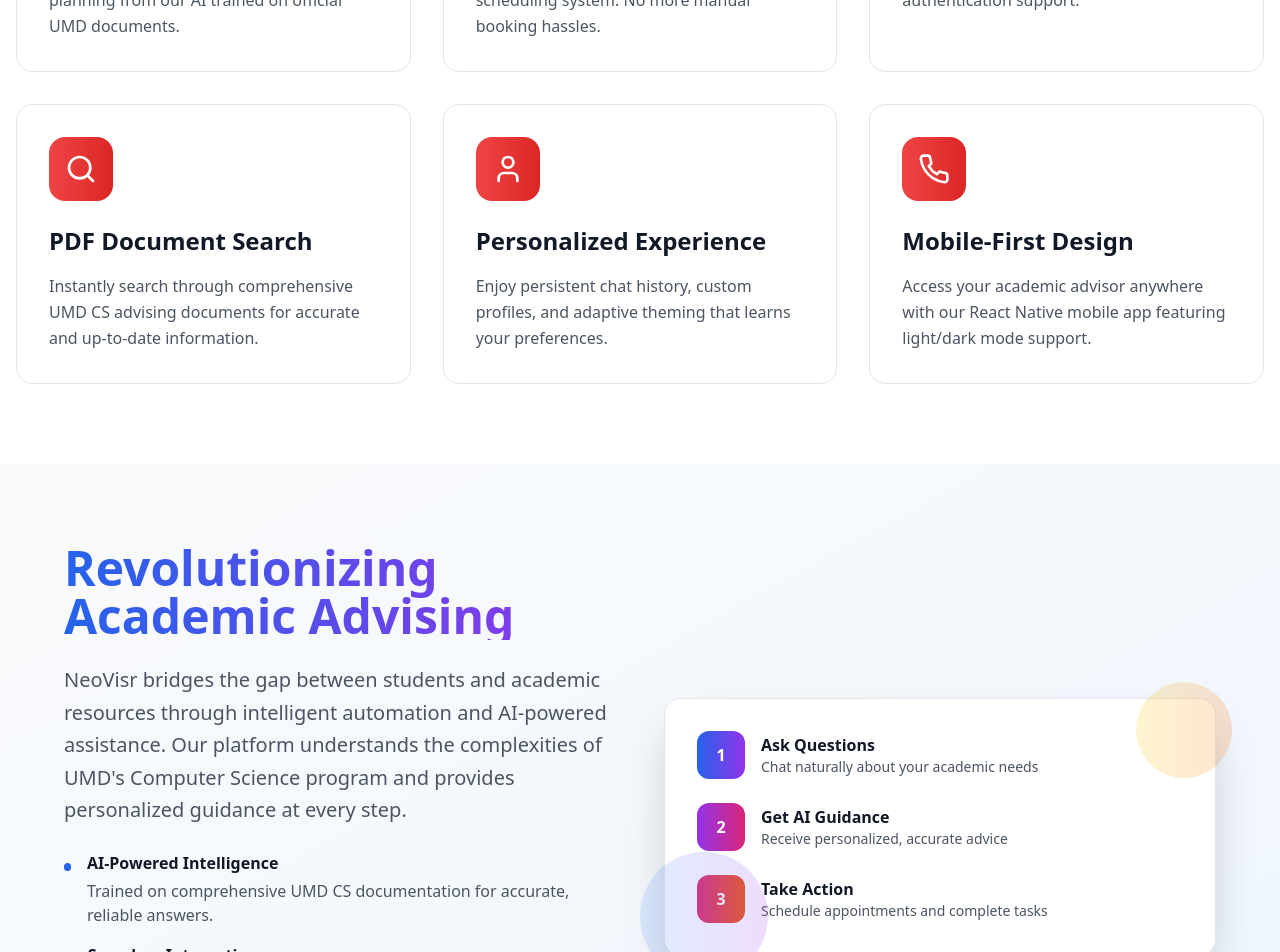
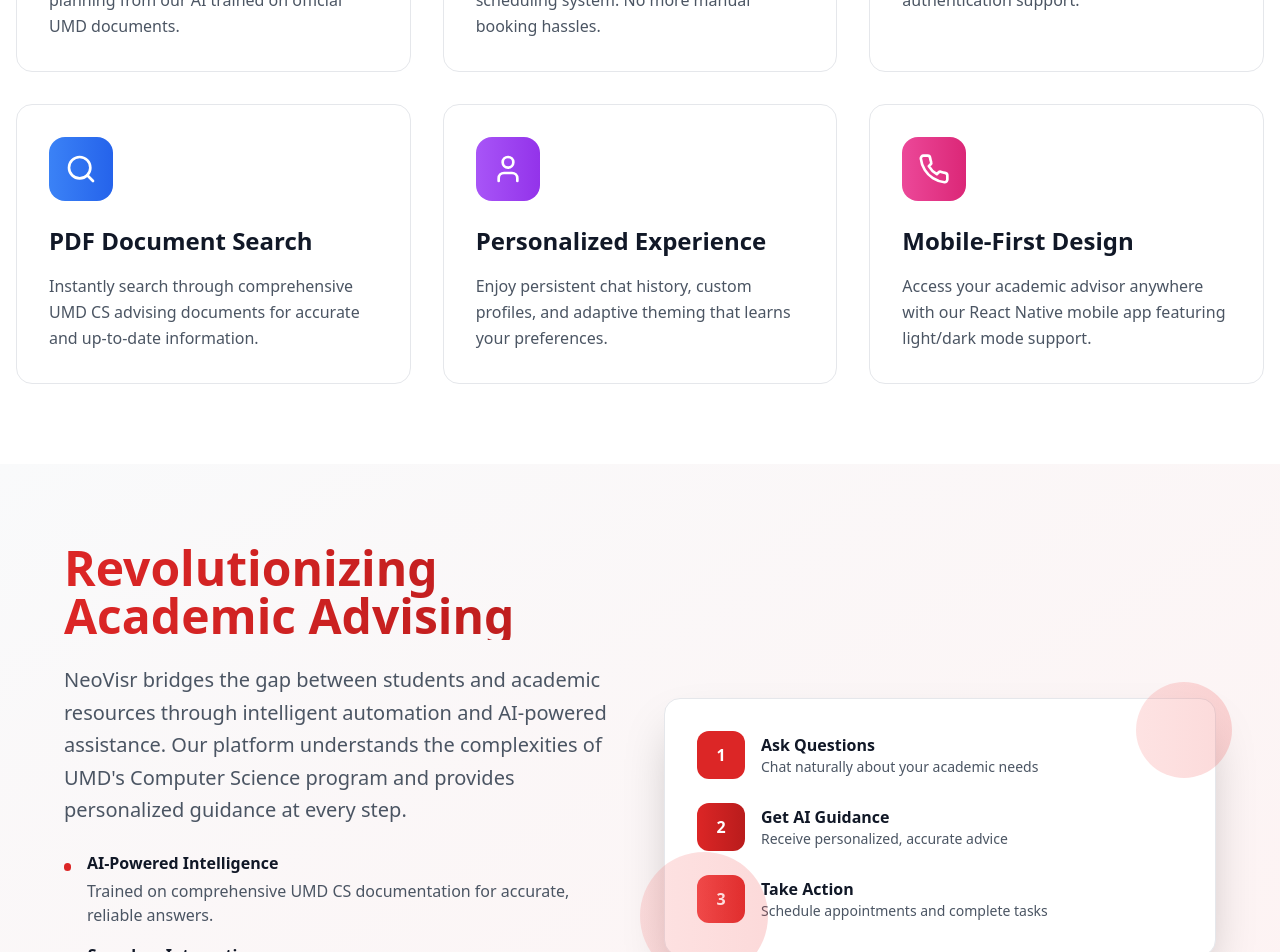
Before and after one commit to samikwangneo/neovisr-landing, a React (Vite) app: page / in a window 1280 px wide. Shown: the part 1500-2452 px from the top of the page. Built offline with nearby package versions, Linux system fonts and the light colour scheme.

Commit message:
Fix: Improve landing page color scheme
- Restore feature icon colors.
- Apply gradient to chat interface.
- Change "Revolutionizing academic advising" color.
- Vary profile logo colors.

```diff
--- a/src/components/About.tsx
+++ b/src/components/About.tsx
@@ -1,12 +1,12 @@
 
 const About = () => {
   return (
-    <section id="about" className="py-20 bg-gradient-to-br from-gray-50 to-blue-50">
+    <section id="about" className="py-20 bg-gradient-to-br from-gray-50 to-red-50">
       <div className="container mx-auto px-4">
         <div className="max-w-6xl mx-auto">
           <div className="grid lg:grid-cols-2 gap-12 items-center">
             <div>
-              <h2 className="text-4xl md:text-5xl font-bold mb-6 bg-gradient-to-r from-blue-600 to-purple-600 bg-clip-text text-transparent">
+              <h2 className="text-4xl md:text-5xl font-bold mb-6 bg-gradient-to-r from-red-600 to-red-700 bg-clip-text text-transparent">
                 Revolutionizing Academic Advising
               </h2>
               <p className="text-xl text-gray-600 mb-6 leading-relaxed">
@@ -16,21 +16,21 @@ const About = () => {
               </p>
               <div className="space-y-4">
                 <div className="flex items-start space-x-4">
-                  <div className="w-2 h-2 bg-blue-600 rounded-full mt-3"></div>
+                  <div className="w-2 h-2 bg-red-600 rounded-full mt-3"></div>
                   <div>
                     <h4 className="font-semibold text-gray-900 mb-1">AI-Powered Intelligence</h4>
                     <p className="text-gray-600">Trained on comprehensive UMD CS documentation for accurate, reliable answers.</p>
                   </div>
                 </div>
                 <div className="flex items-start space-x-4">
-                  <div className="w-2 h-2 bg-purple-600 rounded-full mt-3"></div>
+                  <div className="w-2 h-2 bg-red-600 rounded-full mt-3"></div>
                   <div>
                     <h4 className="font-semibold text-gray-900 mb-1">Seamless Integration</h4>
                     <p className="text-gray-600">Direct integration with UMD systems including uAchieve and TerpEngage.</p>
                   </div>
                 </div>
                 <div className="flex items-start space-x-4">
-                  <div className="w-2 h-2 bg-green-600 rounded-full mt-3"></div>
+                  <div className="w-2 h-2 bg-red-600 rounded-full mt-3"></div>
                   <div>
                     <h4 className="font-semibold text-gray-900 mb-1">Student-Centered Design</h4>
                     <p className="text-gray-600">Built by students, for students, understanding real academic challenges.</p>
@@ -43,7 +43,7 @@ const About = () => {
               <div className="bg-white rounded-2xl shadow-2xl p-8 border border-gray-200">
                 <div className="space-y-6">
                   <div className="flex items-center space-x-4">
-                    <div className="w-12 h-12 bg-gradient-to-r from-blue-600 to-purple-600 rounded-xl flex items-center justify-center">
+                    <div className="w-12 h-12 bg-gradient-to-r from-red-600 to-red-600 rounded-xl flex items-center justify-center">
                       <span className="text-white font-bold">1</span>
                     </div>
                     <div>
@@ -52,7 +52,7 @@ const About = () => {
                     </div>
                   </div>
                   <div className="flex items-center space-x-4">
-                    <div className="w-12 h-12 bg-gradient-to-r from-purple-600 to-pink-600 rounded-xl flex items-center justify-center">
+                    <div className="w-12 h-12 bg-gradient-to-r from-red-600 to-red-700 rounded-xl flex items-center justify-center">
                       <span className="text-white font-bold">2</span>
                     </div>
                     <div>
@@ -61,7 +61,7 @@ const About = () => {
                     </div>
                   </div>
                   <div className="flex items-center space-x-4">
-                    <div className="w-12 h-12 bg-gradient-to-r from-pink-600 to-orange-600 rounded-xl flex items-center justify-center">
+                    <div className="w-12 h-12 bg-gradient-to-r from-red-500 to-red-600 rounded-xl flex items-center justify-center">
                       <span className="text-white font-bold">3</span>
                     </div>
                     <div>
@@ -71,8 +71,8 @@ const About = () => {
                   </div>
                 </div>
               </div>
-              <div className="absolute -top-4 -right-4 w-24 h-24 bg-gradient-to-r from-yellow-400 to-orange-500 rounded-full opacity-20"></div>
-              <div className="absolute -bottom-6 -left-6 w-32 h-32 bg-gradient-to-r from-blue-400 to-purple-500 rounded-full opacity-20"></div>
+              <div className="absolute -top-4 -right-4 w-24 h-24 bg-gradient-to-r from-red-400 to-red-500 rounded-full opacity-20"></div>
+              <div className="absolute -bottom-6 -left-6 w-32 h-32 bg-gradient-to-r from-red-400 to-red-500 rounded-full opacity-20"></div>
             </div>
           </div>
         </div>
--- a/src/components/CTA.tsx
+++ b/src/components/CTA.tsx
@@ -21,9 +21,9 @@ const CTA = () => {
 
           <div className="flex justify-center mb-12">
             <a href="#" className="flex items-center gap-2 px-10 py-5 bg-black text-white rounded-xl text-lg font-bold hover:bg-gray-900 hover:shadow-2xl hover:scale-105 transition-all duration-300">
-              <svg viewBox="0 0 24 24" width="24" height="24" stroke="currentColor" strokeWidth="2" fill="none" strokeLinecap="round" strokeLinejoin="round" className="lucide lucide-apple">
-                <path d="M12 20.94c1.5 0 2.75 1.06 4 1.06 3 0 6-8 6-12.22A4.91 4.91 0 0 0 17 5c-2.22 0-4 1.44-5 2-1-.56-2.78-2-5-2a4.9 4.9 0 0 0-5 4.78C2 14 5 22 8 22c1.25 0 2.5-1.06 4-1.06Z" />
-                <path d="M10 2c1 .5 2 2 2 5" />
+              <svg xmlns="http://www.w3.org/2000/svg" width="24" height="24" viewBox="0 0 24 24" fill="none" stroke="currentColor" strokeWidth="2" strokeLinecap="round" strokeLinejoin="round">
+                <path d="M12 2C6.477 2 2 6.477 2 12s4.477 10 10 10 10-4.477 10-10S17.523 2 12 2z"/>
+                <path d="M16.5 8.5L12 13l4.5 4.5M7.5 8.5L12 13l-4.5 4.5"/>
               </svg>
               <span>Download for iOS</span>
             </a>
--- a/src/components/Features.tsx
+++ b/src/components/Features.tsx
@@ -13,31 +13,31 @@ const Features = () => {
       icon: <Calendar className="w-8 h-8" />,
       title: "Automated Scheduling",
       description: "Book advisor appointments directly through TerpEngage with our automated scheduling system. No more manual booking hassles.",
-      color: "from-red-500 to-red-600"
+      color: "from-orange-500 to-orange-600"
     },
     {
       icon: <Settings className="w-8 h-8" />,
       title: "Degree Audit Automation",
       description: "Automatically run degree audits through UMD's uAchieve system with secure 2FA authentication support.",
-      color: "from-red-500 to-red-600"
+      color: "from-green-500 to-green-600"
     },
     {
       icon: <Search className="w-8 h-8" />,
       title: "PDF Document Search",
       description: "Instantly search through comprehensive UMD CS advising documents for accurate and up-to-date information.",
-      color: "from-red-500 to-red-600"
+      color: "from-blue-500 to-blue-600"
     },
     {
       icon: <User className="w-8 h-8" />,
       title: "Personalized Experience",
       description: "Enjoy persistent chat history, custom profiles, and adaptive theming that learns your preferences.",
-      color: "from-red-500 to-red-600"
+      color: "from-purple-500 to-purple-600"
     },
     {
       icon: <Phone className="w-8 h-8" />,
       title: "Mobile-First Design",
       description: "Access your academic advisor anywhere with our React Native mobile app featuring light/dark mode support.",
-      color: "from-red-500 to-red-600"
+      color: "from-pink-500 to-pink-600"
     }
   ];
 
--- a/src/components/Hero.tsx
+++ b/src/components/Hero.tsx
@@ -38,7 +38,7 @@ const Hero = () => {
                     NeoVisr Chat Interface
                   </div>
                 </div>
-                <div className="bg-white rounded-lg p-4 space-y-4">
+                <div className="bg-gradient-to-r from-gray-50 to-white rounded-lg p-4 space-y-4">
                   <div className="flex justify-start">
                     <div className="bg-red-100 text-red-800 px-4 py-2 rounded-2xl max-w-xs">
                       Hi! I need help planning my course schedule for next semester. What CS courses should I take?
--- a/src/components/Team.tsx
+++ b/src/components/Team.tsx
@@ -11,19 +11,19 @@ const Team = () => {
       name: "Rivan Parikh",
       role: "Backend Engineer",
       description: "System architecture and automation expert",
-      gradient: "from-red-500 to-red-600"
+      gradient: "from-purple-500 to-purple-600"
     },
     {
       name: "Eswar Karavadi",
       role: "Mobile Developer",
       description: "React Native and user experience specialist",
-      gradient: "from-red-500 to-red-600"
+      gradient: "from-blue-500 to-blue-600"
     },
     {
       name: "Aymaan Hussain",
       role: "AI Researcher",
       description: "Machine learning and natural language processing",
-      gradient: "from-red-500 to-red-600"
+      gradient: "from-green-500 to-green-600"
     }
   ];
 
```
